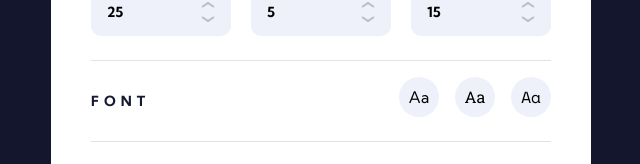
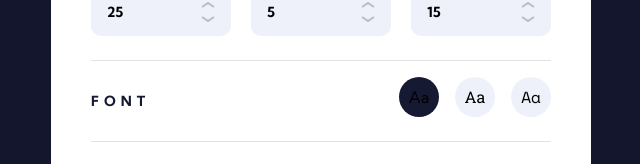
Before and after one commit to achiewe/pomodoro-app, a Next.js app: page / in a window 1280 px wide. Both pictures are taken after a click on the icon 640 px from the left and 764 px from the top of the page. Shown: the part 355-519 px from the top of the page, without its empty margins (319-959 px from the left). Built offline with nearby package versions, Linux system fonts and the light colour scheme.

Commit message:
add the logic about background color that if the font content will be equal to kumbh then change the button background color

```diff
--- a/src/app/components/SettingsFont.tsx
+++ b/src/app/components/SettingsFont.tsx
@@ -1,9 +1,13 @@
 "use client";
-import { useDispatch } from "react-redux";
+import { useDispatch, useSelector } from "react-redux";
 import { setFontContent } from "../redux/features/FontSettingSlice";
+import { RootState } from "../redux/store";
 
 export default function SettingsFont() {
   const dispatch = useDispatch();
+  const fontContent = useSelector(
+    (store: RootState) => store.fontContent.fontContent
+  );
   return (
     <div className="flex flex-col md:flex-row md:justify-between items-center">
       <h3 className="mt-6 text-[11px] md:text-sm text-[#161932] font-bold tracking-[5px] text-center">
@@ -11,9 +15,11 @@ export default function SettingsFont() {
       </h3>
       <div className="flex items-center gap-4 mt-4">
         <button
-          className="w-10 h-10 rounded-full text-base font-Kumbh flex items-center justify-center bg-[#EFF1FA]"
+          className={`w-10 h-10 rounded-full text-base font-Kumbh flex items-center justify-center ${
+            fontContent === "kumbh" ? "bg-[#161932]" : "bg-[#EFF1FA]"
+          }`}
           onClick={() => {
-            dispatch(setFontContent("Kumbh"));
+            dispatch(setFontContent("kumbh"));
           }}
         >
           Aa
```
